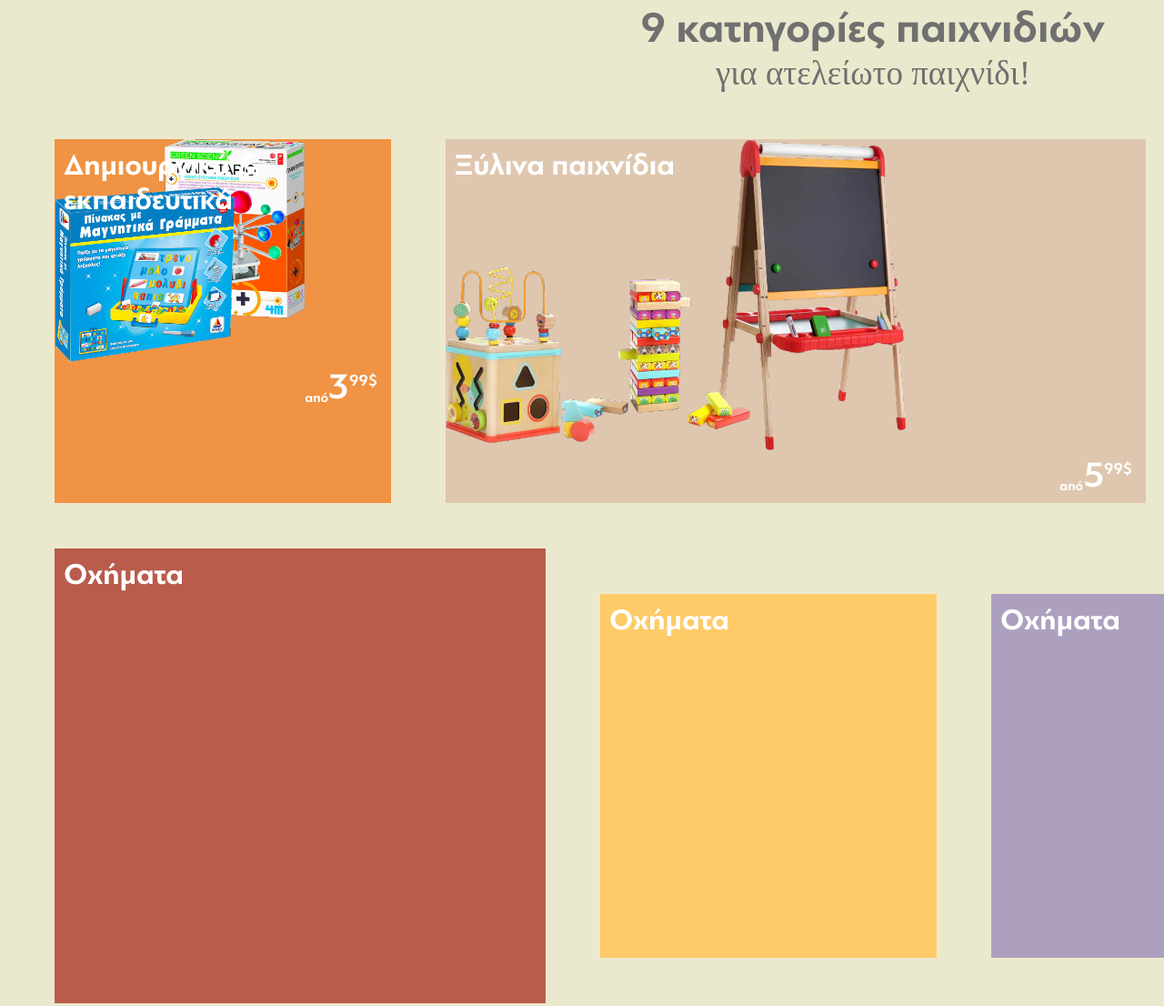
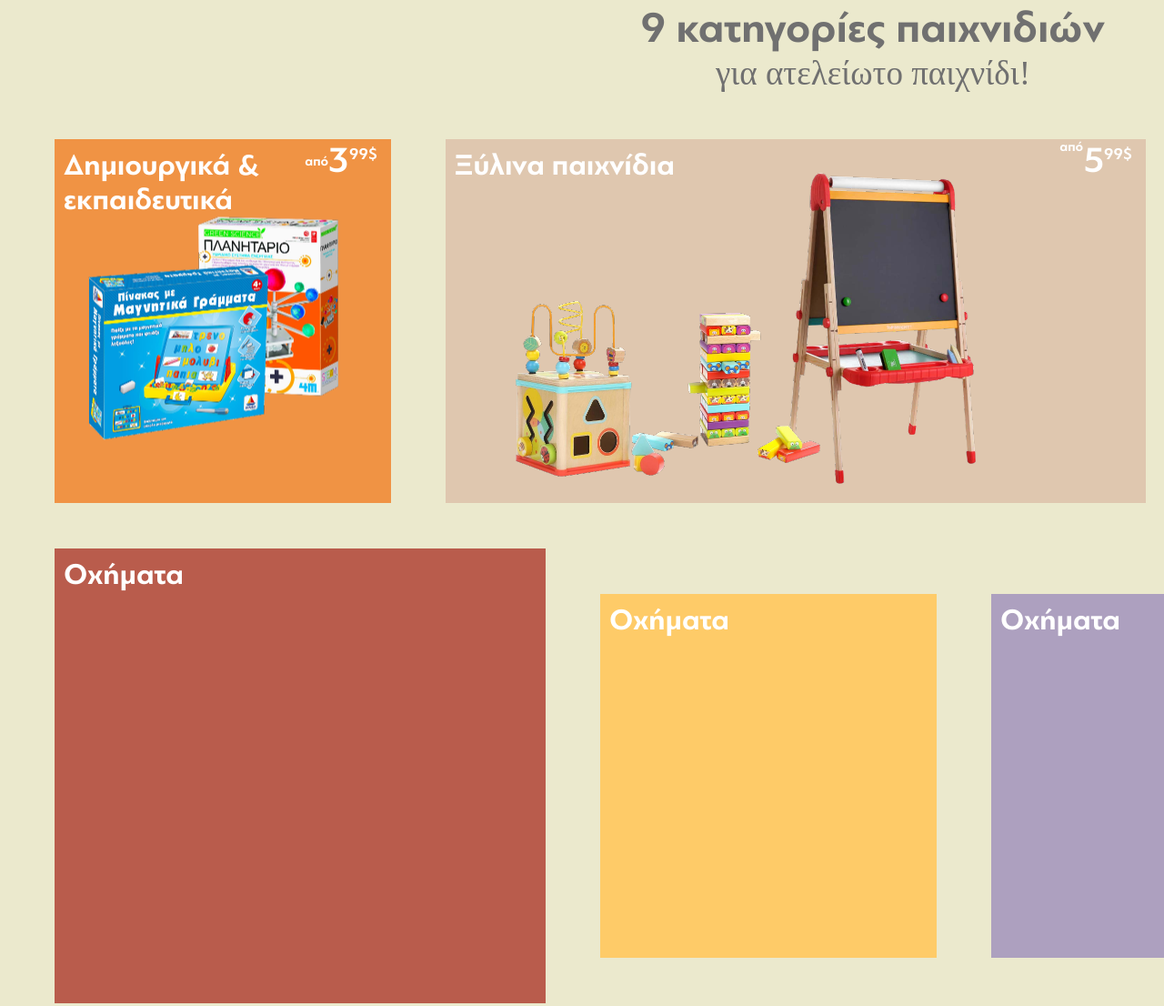
Before and after one commit to VasilisStromatias/landingPage, a plain HTML site: page index.html in a window 1280 px wide. Shown: the part 754-1860 px from the top of the page at 91% size. Drawn offline with Linux system fonts and the light colour scheme; a web font is replaced by a local one.

Commit message:
center the image (i hope)

```diff
--- a/index.html
+++ b/index.html
@@ -32,12 +32,10 @@
 
     <!-- items start -->
     <div class="items">
-      <section class="item item1">
-        <a href="#">
+
+        <a href="#" class="item item1">
           <h3>Δημιουργικά & εκπαιδευτικά</h3>
-          <div class="image-container">
             <img src="./assets/item1.png" alt="item1" />
-          </div>
           <div class="price-container">
             <div class="price">
               <p>από</p>
@@ -45,7 +43,7 @@
             </div>
           </div>
         </a>
-      </section>
+
 
       <section class="item item2">
         <a href="#">
--- a/styles.css
+++ b/styles.css
@@ -89,6 +89,17 @@ body {
   align-items: center;
 }
 
+.item{
+  position: relative;
+}
+
+.item img{
+position: absolute;
+    top: 52%;
+    left: 10%;
+    transform: translateY(-50%);
+}
+
 .item h3 {
   font-family: pfbold;
   font-size: 33px;
@@ -98,12 +109,9 @@ body {
   padding: 10px;
 }
 
-.image-container {
-}
 
 .price-container {
-  display: flex;
-  justify-content: end;
+
 }
 
 .price {
```
